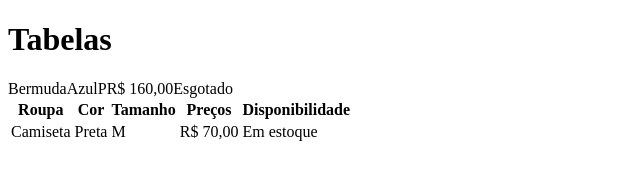
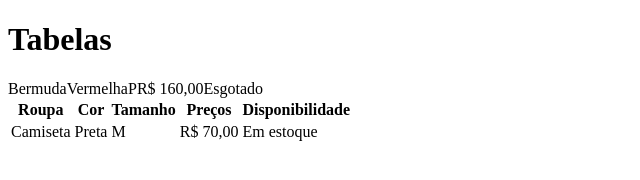
Before and after one commit to Emanoel5043/aula-tabela, a plain HTML site: page index.html in a window 1280 px wide. Shown: the full height of the page, 0-640 px from the left. Drawn offline with Linux system fonts and the light colour scheme.

Commit message:
foi aterado a cor azul para vermelha, e o tamnho P para M

```diff
--- a/index.html
+++ b/index.html
@@ -27,7 +27,7 @@
         <tr>
             <tr>
                 <tb>Bermuda</tb>
-                <tb>Azul</tb>
+                <tb>Vermelha</tb>
                 <tb>P</tb>
                 <tb>R$ 160,00</tb>
                 <tb>Esgotado</tb>
```
